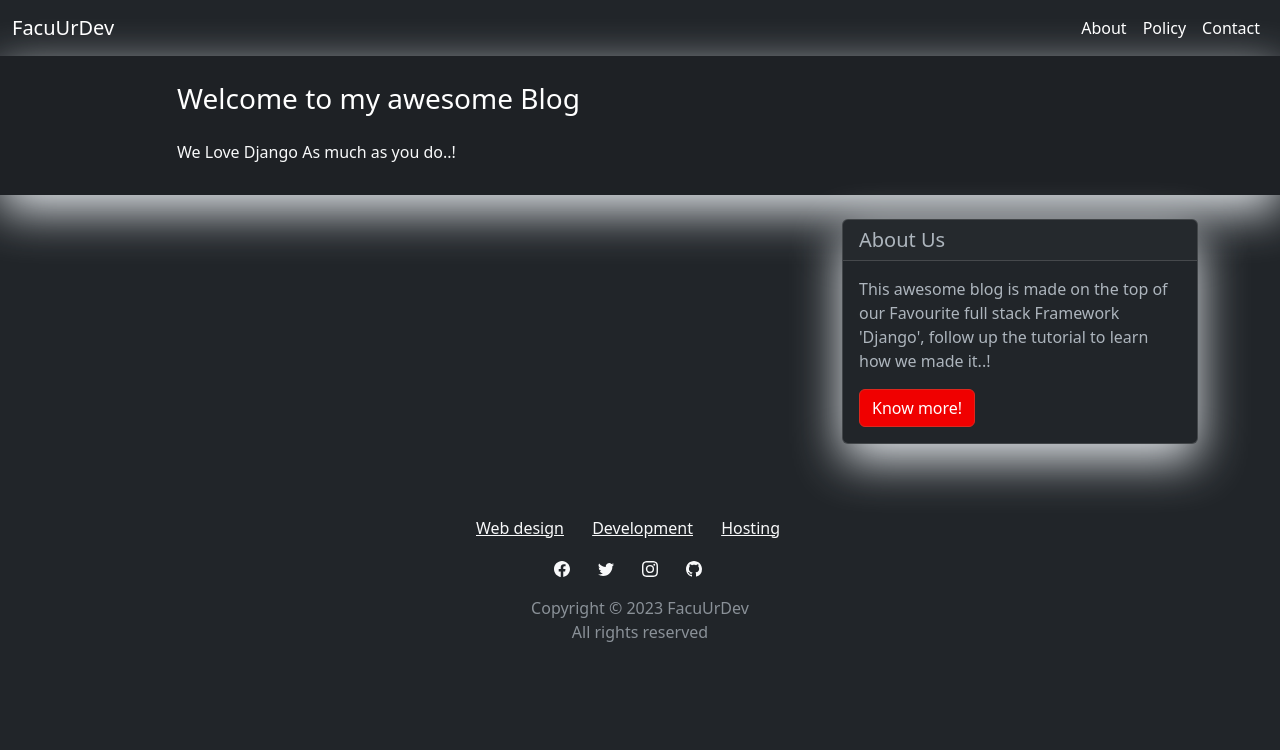
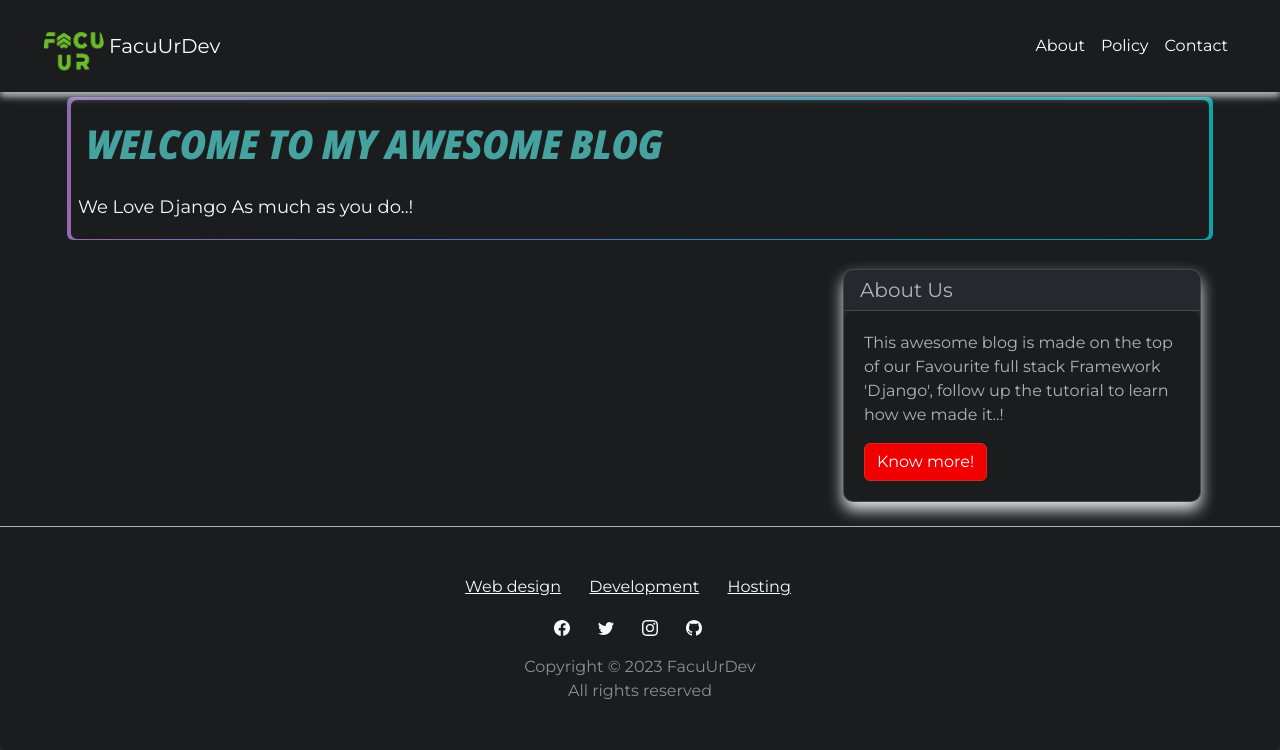
Before and after one commit to FacuUrDev/My_blog_Django, a Django app: page / in a window 1280 px wide. Shown: the top 750 px of the page. Run offline with Django 4.2, Linux system fonts and the light colour scheme; data that the repository does not hold is empty.

Commit message:
Styles added to header

```diff
--- a/my_blog/my_blog/settings.py
+++ b/my_blog/my_blog/settings.py
@@ -49,6 +49,12 @@ CRISPY_ALLOWED_TEMPLATE_PACKS = "bootstrap5"
 
 CRISPY_TEMPLATE_PACK = "bootstrap5"
 
+SUMMERNOTE_CONFIG = {
+    'iframe': True,
+    'iframeCSS': ('/static/summernote_custom.css',),
+    # Otras configuraciones de Summernote
+}
+SUMMERNOTE_THEME = 'bs5'
 
 MIDDLEWARE = [
     'django.middleware.security.SecurityMiddleware',
--- a/my_blog/static/css/style.css
+++ b/my_blog/static/css/style.css
@@ -1,80 +1,220 @@
 :root {
-    --background-color:rgba(0, 0, 0, 0.1);
     --shadow:rgba(0, 0, 0, 0.1);
+    --color1:#1B1C1E;
+    --color2:#1F2833;
+    --color3:#C5C6C7;
+    --color4:#66FCF1;
+    --color5:#45A29E;
+    --borderWidth:3px;
 }
 
 * {
   margin: 0;
-  padding: 0;
+  padding: auto;
   box-sizing: border-box;
+  background-color: var(--color1);
+  font-family: "Montserrat", sans-serif;
+}
+
+@font-face {
+    font-family: "Open";
+    src: url("../fonts/OpenSan.ttf");
+    font-weight: normal;
+    font-style: normal;
+}
+@font-face {
+  font-family: "Montserrat";
+  src: url("../fonts/Montserrat.ttf");
+  font-weight: normal;
+  font-style: normal;
 }
 
 
 
-.body {
-    font-family: "Roboto", sans-serif;
-    font-size: 18px;
-    background-color: #fdfdfd;
+.row {
+    display: flex;
+    flex-wrap: wrap;
+    margin-right: -15px;
+    margin-left: -15px;
+    margin-top: 5px;
+
+    /*border: 2px solid #dc1ebc;*/
+}
+/*borrar esto luego
+.col-md-8 {
+
+  border-color: #dc281e;
+  border: 2px solid #dc281e;
+}
+/**/
+
+#banner{
+  content: '';
+  background: linear-gradient(60deg, #f79533, #f37055, #ef4e7b, #a166ab, #5073b8, #1098ad, #07b39b, #6fba82);
+  top: calc(-1 * var(--borderWidth));
+  left: calc(-1 * var(--borderWidth));
+  border-radius: calc(2 * var(--borderWidth));
+   animation: animatedgradient 3s ease alternate infinite;
+   background-size: 300% 300%;
+   height: calc(100% + var(--borderWidth) * 2);
+   width: calc(100% + var(--borderWidth) * 2);
+
 }
 
-.head_text {
-    color: white;
+
+ @keyframes animatedgradient {
+	0% {
+		background-position: 0% 50%;
+	}
+	50% {
+		background-position: 100% 50%;
+	}
+	100% {
+		background-position: 0% 50%;
+	}
+}
+/**/
+.site-heading{
+  border-radius: calc(2 * var(--borderWidth));
+  border: 2px solid var(--color1);
+  margin-bottom: 1px;
+  margin-top: 3px;
+  padding-left: 5px;
+  margin-left: -8px;
+  margin-right: -8px;
+}
+
+/**/
+.site-heading h1 {
+  color: var(--color5);
+  font-size: 40px;
+  margin-bottom: 15px;
+  font-weight: 700;
+  text-transform: uppercase;
+  font-family: "Open", sans-serif;
+  margin-right: 1px;
+  margin-left: 1px;
+
+}
+
+.site-heading p {
+    font-size: 18px;
+    font-weight: 300;
+    color: var(--color3);
 }
 
 .card {
-    box-shadow: 0 16px 48px #E3E7EB;
+  border-radius: 10px;
+  box-shadow: 0 8px 15px #E3E7EB;
+  padding: 0%;
 }
 
 /*Navigation */
 
 
 
-.shadow {
-    box-shadow: 0 4px 2px -2px rgba(0, 0, 0, 0.1);
+.navbar {
+    padding: 1rem 2rem;
+
+    box-shadow: 0 5px 7px #e3e7ebbe;
+    background-color: var(--color1);
+
 }
 .btn-danger {
     color: #fff;
     background-color: #f00000;
     border-color: #dc281e;
 }
-.masthead {
-    background: var(--shadow);
-    height: auto;
-    padding-bottom: 15px;
-    box-shadow: 0 16px 48px #E3E7EB;
-    padding-top: 10px;
-}
+
 /*----------- */
 /*body */
+
+.card-body {
+    padding: 1.25rem;
+    border-radius: 10px;
+}
 /*comments */
+.comment-count{
+    color:#6d6d6d;
+    font-size: 16px;
+    font-weight: 700;
+    line-height: 24px;
+    margin-left: 10px;
+}
 .comment {
     border: 1px solid #ccc;
+    border-radius: 10px;
+    padding: 10px;
+    margin: 10px 0;
+    background-color:var(--color1);
+  }
+
+  .comment-author {
+    font-weight: bold;
+    color: white;
+  }
+
+  .comment-date {
+    color:gray;
+    font-size: small;
+  }
+
+  /* Estilos para los comentarios en la tarjeta */
+  .card.comment-card {
+    border:  1px solid #ccc;
     padding: 10px;
     margin: 10px 0;
     background-color: #f9f9f9;
   }
 
-  .comment-author {
-    font-weight: bold;
-    color: #333;
-  }
+/*---- */
+/*-pagination */
+.pagination {
+    display: flex;
+    padding-left: 0;
+    list-style: none;
+    border-radius: 0.25rem;
+    margin-top: 0px;
+    margin-bottom: 0px;
 
-  .comment-date {
-    color: #888;
-  }
+}
 
-  /* Estilos para los comentarios en la tarjeta */
-  .card.comment-card {
-    border: 1px solid #ccc;
-    padding: 10px;
-    margin: 10px 0;
-    background-color: #f9f9f9;
-  }
+.pagination > li {
+    display: flex;
+}
+
+.pagination > li > a {
+    position: relative;
+    display: block;
+    padding: 0.5rem 0.75rem;
+    margin-left: -1px;
+    line-height: 1.25;
+    color: var(--color3);
+    background-color: #50c878a9;
+    border: 1px solid #dee2e6;
+    border-radius: 10px;
+}
 /*---- */
-
 
 
 /*-------------- */
 /*footer */
+footer {
+    background-color: var(--color1);
+    padding: 0%;
+    border-top: 1px solid #e3e7ebbe;
+    border-bottom-left-radius: 10px;
+    border-bottom-right-radius: 10px;
+}
 /*----------- */
-/* Estilos CSS para hacer que las imágenes sean responsivas dentro del contenido de Summernote */
+
+
+/*logo cabecera*/
+.logo {
+  width: 60px; /* Ajusta el tamaño deseado */
+  height: 60px; /* Ajusta el tamaño deseado */
+  border-radius: 50%; /* Esto hace que la imagen sea circular */
+  object-fit:contain; /* Esto ajustará la imagen dentro del círculo sin deformarla */
+  background-color: #ffffff00; /* Puedes establecer un color de fondo si lo deseas */
+  margin-right: 5px;
+}
--- a/my_blog/templates/index.html
+++ b/my_blog/templates/index.html
@@ -6,11 +6,10 @@
     <div class="overlay"></div>
     <div class="container">
         <div class="row">
-            <div class=" col-md-8 col-md-10 mx-auto">
-                <div class="site-heading">
-                    <h3 class=" site-heading my-4 mt-3 text-white"> Welcome to my awesome Blog </h3>
-                    <p class="text-light">We Love Django As much as you do..! &nbsp
-                    </p>
+            <div class=" col-md-8 col-md-10 mx-auto" id="banner">
+                <div class="site-heading" >
+                    <h1 class=" site-heading my-4 mt-3 "> Welcome to my awesome Blog </h1>
+                    <p class="text-light">We Love Django As much as you do..! &nbsp  </p>
                 </div>
             </div>
         </div>
--- a/my_blog/templates/layout/base.html
+++ b/my_blog/templates/layout/base.html
@@ -5,18 +5,14 @@
     <meta charset="UTF-8">
     <meta http-equiv="X-UA-Compatible" content="IE=edge">
     <meta name="viewport" content="width=device-width, initial-scale=1.0">
-    {% block 'title' %} <title>Blog  {% endblock%} </title>
+    {% block 'title' %} <title>FacuUrBlog  {% endblock%} </title>
     <link rel="shortcut icon" href="static\img\blogicon.png">
     {%block 'styles'%} {%endblock%}
     <script src="https://code.jquery.com/jquery-3.6.0.min.js"></script>
     <link rel="stylesheet" href="https://cdn.jsdelivr.net/npm/bootstrap@5.3.0/dist/css/bootstrap.min.css">
     <script src="https://cdn.jsdelivr.net/npm/bootstrap@5.3.0/dist/js/bootstrap.bundle.min.js"></script>
 
-
     <link rel="stylesheet"  href="{% static 'css/style.css' %}">
-
-
-
 
 </head>
 <body>
--- a/my_blog/templates/layout/partials/footer.html
+++ b/my_blog/templates/layout/partials/footer.html
@@ -1,4 +1,4 @@
-<footer class="text-center bg-dark">
+<footer class="text-center ">
     <div class="container text-white py-4 py-lg-5">
         <ul class="list-inline">
             <li class="list-inline-item me-4"><a class="link-light" href="#">Web design</a></li>
--- a/my_blog/templates/layout/partials/menu.html
+++ b/my_blog/templates/layout/partials/menu.html
@@ -1,5 +1,6 @@
 <nav class="navbar navbar-expand-lg" id="mainNav">
     <div class="container-fluid">
+      <img src="\static\img\Logo final.png" alt="Brand Logo" class="logo">
       <a class="navbar-brand" href="{% url 'home' %}">FacuUrDev</a>
       <button class="navbar-toggler" type="button" data-bs-toggle="collapse" data-bs-target="#navbarResponsive" aria-controls="navbarResponsive" aria-expanded="false" aria-label="Toggle navigation">
         <span class="navbar-toggler-icon"></span>
--- a/my_blog/templates/layout/partials/scripts.html
+++ b/my_blog/templates/layout/partials/scripts.html
@@ -10,4 +10,6 @@
         }
       });
     });
+
+
   </script>
--- a/my_blog/templates/post_detail.html
+++ b/my_blog/templates/post_detail.html
@@ -13,7 +13,7 @@
  {% include 'layout/partials/sidebar.html' %}
 {% endblock  %}
 <!-- comments -->
-  <h2>{{ comments.count }} comments</h2>
+  <span class="comment-count">{{ comments.count }} Comments</span>
    <div class="col-md-8 card mb-4  mt-3 ">
       <div class="card-body">
         <!-- comments -->
```
Also changed, not shown: my_blog/static/css/summernote_custom.css (added, +17 -0 lines), my_blog/media/django-summernote/2023-10-24/75d26543-f717-40b9-a2a9-c0d52d29b8c6.jpg (added), my_blog/media/django-summernote/2023-10-27/aeb21ae2-714e-418e-9487-fb95189e2c78.png (added), my_blog/static/fonts/Montserrat.ttf (added), my_blog/static/fonts/OpenSan.ttf (added), my_blog/static/fonts/OpenSans-Regular.ttf (added), my_blog/static/img/Logo final.png (added).
